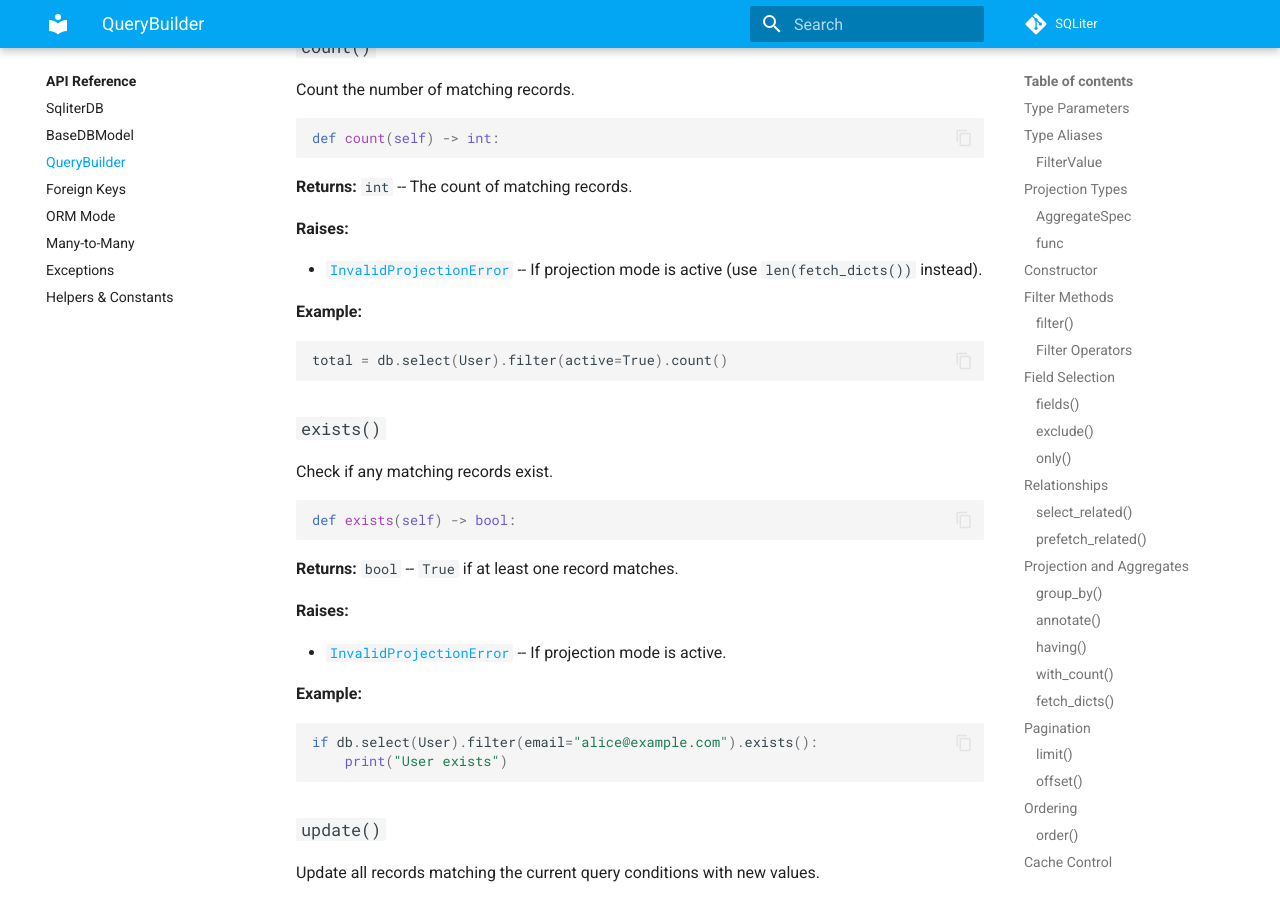
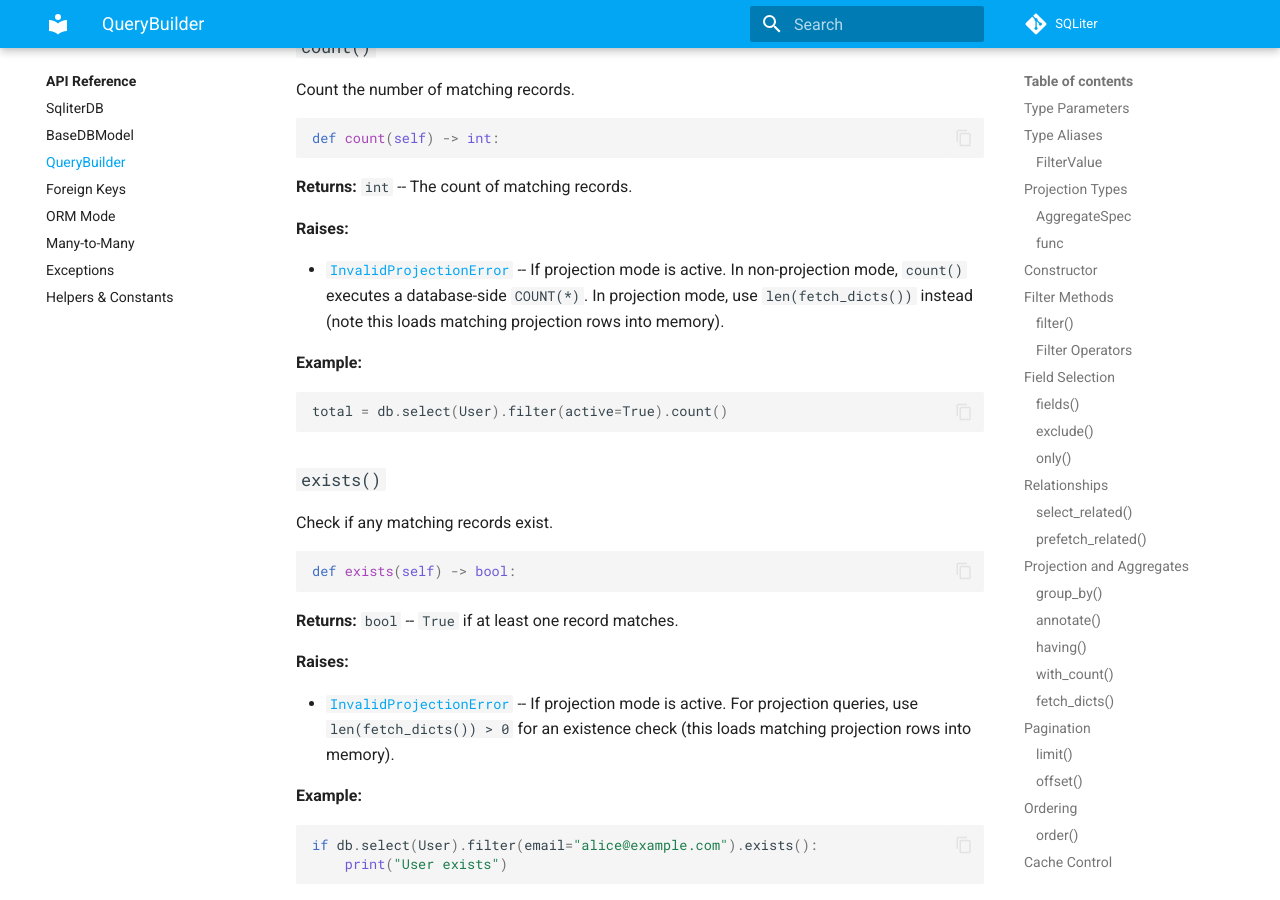
Before and after one commit to seapagan/sqliter-py, an MkDocs documentation site: the page built from docs/api-reference/query-builder.md, in a window 1280 px wide and 900 px high, scrolled down 16217 px. Built offline with MkDocs 1.6.1 and Material for MkDocs 9.7.7, drawn with Linux system fonts in a browser that asks for light colours; plug-ins that fetch from the network failed and are left out; comment, search, counter and statistics services are not loaded.

Commit message:
Address projection docs and alias validation nitpicks

```diff
--- a/docs/api-reference/query-builder.md
+++ b/docs/api-reference/query-builder.md
@@ -769,7 +769,10 @@ def count(self) -> int:
 **Raises:**
 
 - [`InvalidProjectionError`](exceptions.md#invalidprojectionerror) --
-  If projection mode is active (use `len(fetch_dicts())` instead).
+  If projection mode is active. In non-projection mode, `count()`
+  executes a database-side `COUNT(*)`. In projection mode, use
+  `len(fetch_dicts())` instead (note this loads matching projection
+  rows into memory).
 
 **Example:**
 
@@ -790,7 +793,9 @@ def exists(self) -> bool:
 **Raises:**
 
 - [`InvalidProjectionError`](exceptions.md#invalidprojectionerror) --
-  If projection mode is active.
+  If projection mode is active. For projection queries, use
+  `len(fetch_dicts()) > 0` for an existence check (this loads matching
+  projection rows into memory).
 
 **Example:**
 
```
Also changed, not shown: docs/api-reference/index.md (+15 -14 lines), 2 other files.
